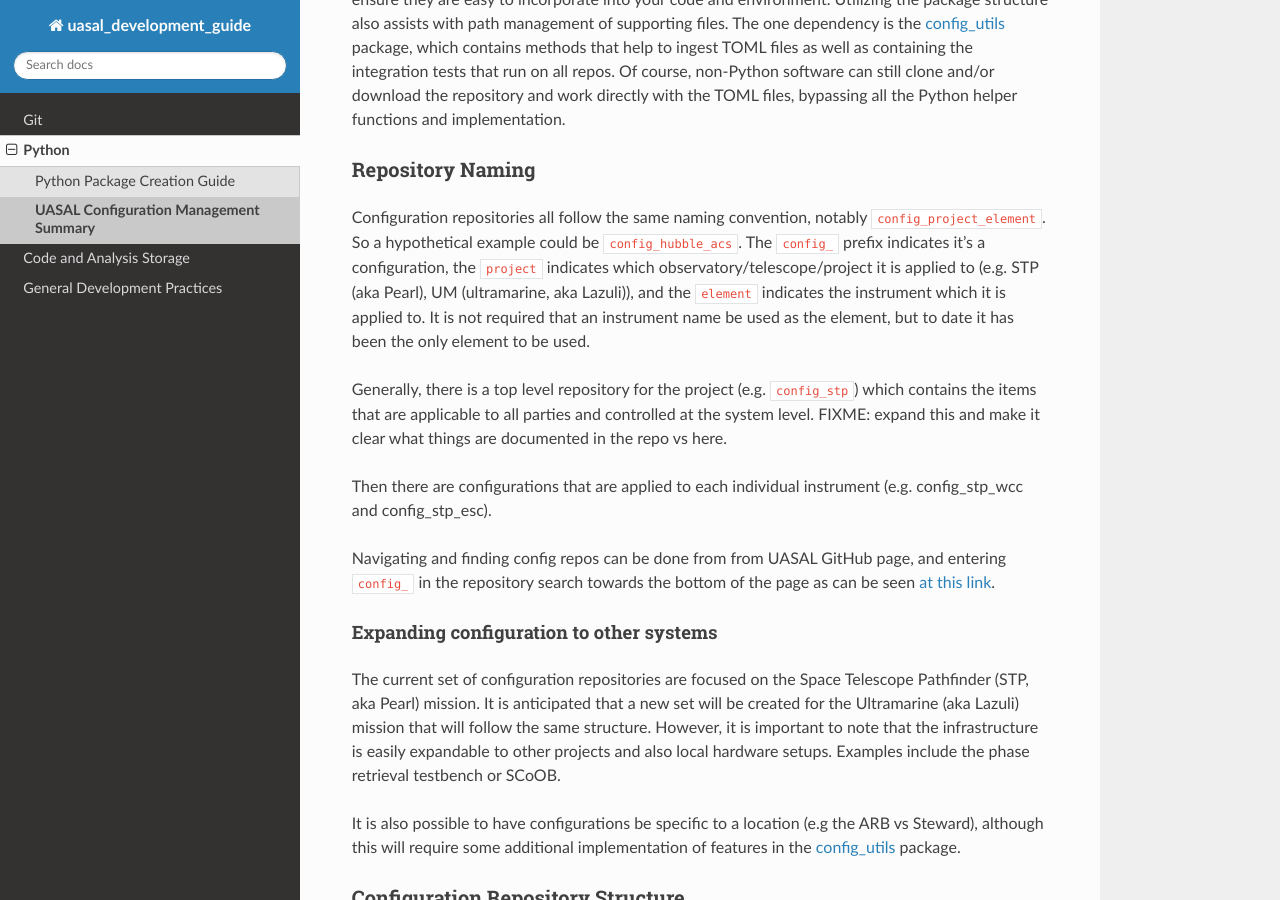
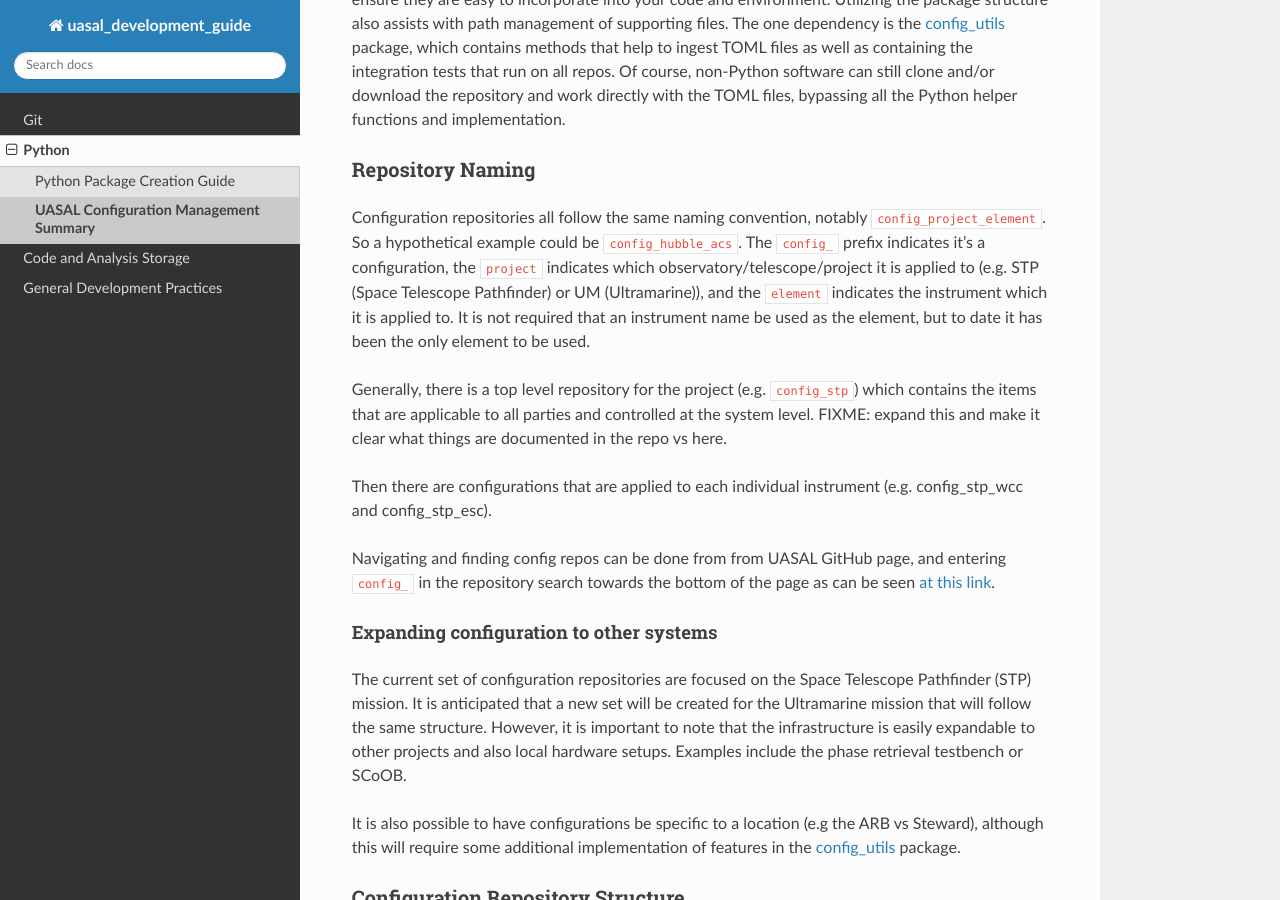
Before and after one commit to uasal/uasal_development_guide, a Sphinx documentation site: the page built from source/python/configuration_management.rst, in a window 1280 px wide and 900 px high, scrolled down 2108 px. Built offline with Sphinx 7.4.7 and the Read the Docs theme 3.1.0, drawn with Linux system fonts in a browser that asks for light colours.

```diff
--- a/source/code_storage.rst
+++ b/source/code_storage.rst
@@ -44,5 +44,5 @@ Inside your analysis directory, which you will create, it is important to genera
 
 Areas of analyses storage are as follows:
 
-- [ESC related analyses](https://github.com/uasal/spacecoron_design_docs/tree/develop/Analysis)
-- [WCC related analyses])(https://github.com/uasal/wcc_designdocs/tree/develop/Analysis)
+- `ESC related analyses <https://github.com/uasal/spacecoron_design_docs/tree/develop/Analysis>`_
+- `WCC related analyses <https://github.com/uasal/wcc_designdocs/tree/develop/Analysis>`_
--- a/source/general.rst
+++ b/source/general.rst
@@ -70,7 +70,7 @@ habits and/or slow down the learning process. However, AI may be useful
 for developing initial docstrings or potential unit tests. In all cases,
 the content must be thoroughly reviewed by the programmer. To avoid risk
 of unintentional sharing data or copyright issues with responses we
-recommend copy/pasting into `duck.ai <duck.ai>`__ where the data is
+recommend copy/pasting into `duck.ai <https://Duck.ai>`_ where the data is
 anonymous and the prompt and output are owned by user.
 
 Note that all AI generated content should be disclosed in the file
--- a/source/git/Git_LFS_Guide.rst
+++ b/source/git/Git_LFS_Guide.rst
@@ -9,7 +9,7 @@ download. Git LFS allows you to store the iterations on the server,
 without overloading your machine disk space by only downloading the
 checked out version of the file, and pointers to the history. Now, you
 can absolutely just go ahead and follow instructions on the `git lfs
-website <https://git-lfs.com/>`__. These will work, however the notes
+website <https://git-lfs.com/>`_. These will work, however the notes
 down here also emphasize some additional points/pitfalls so read on if
 you are installing for the first time and want to be extra cautious.
 
@@ -17,7 +17,7 @@ Installation
 ~~~~~~~~~~~~
 
 Installation instructions `can be found
-here <https://github.com/git-lfs/git-lfs?utm_source=gitlfs_site&utm_medium=installation_link&utm_campaign=gitlfs#installing>`__.
+here <https://github.com/git-lfs/git-lfs?utm_source=gitlfs_site&utm_medium=installation_link&utm_campaign=gitlfs#installing>`_.
 You can also install via Conda (not explicitly mentioned anywhere) using
 
 ::
--- a/source/index.rst
+++ b/source/index.rst
@@ -7,8 +7,7 @@ UASAL Python Development Guide
 ==============================
 
 This guide describes the basic principals how Python software is
-structured inside UASAL. Note that much of this stems from the Pearl and
-Lazuli projects but is generally applicable across the board.
+structured inside UASAL. Note that much of this stems from the Space Telescope Pathfinder projects but is generally applicable across the board.
 
 
 .. toctree::
--- a/source/python/configuration_management.rst
+++ b/source/python/configuration_management.rst
@@ -110,8 +110,8 @@ Configuration repositories all follow the same naming convention,
 notably ``config_project_element``. So a hypothetical example could be
 ``config_hubble_acs``. The ``config_`` prefix indicates it’s a
 configuration, the ``project`` indicates which
-observatory/telescope/project it is applied to (e.g. STP (aka Pearl), UM
-(ultramarine, aka Lazuli)), and the ``element`` indicates the instrument
+observatory/telescope/project it is applied to (e.g. STP (Space Telescope Pathfinder) or UM
+(Ultramarine)), and the ``element`` indicates the instrument
 which it is applied to. It is not required that an instrument name be
 used as the element, but to date it has been the only element to be
 used.
@@ -133,8 +133,8 @@ Expanding configuration to other systems
 ^^^^^^^^^^^^^^^^^^^^^^^^^^^^^^^^^^^^^^^^
 
 The current set of configuration repositories are focused on the Space
-Telescope Pathfinder (STP, aka Pearl) mission. It is anticipated that a
-new set will be created for the Ultramarine (aka Lazuli) mission that
+Telescope Pathfinder (STP) mission. It is anticipated that a
+new set will be created for the Ultramarine mission that
 will follow the same structure. However, it is important to note that
 the infrastructure is easily expandable to other projects and also local
 hardware setups. Examples include the phase retrieval testbench or
```
